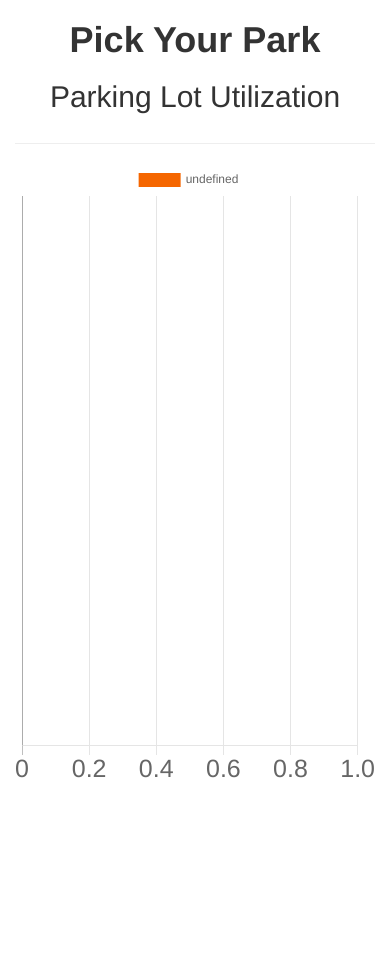
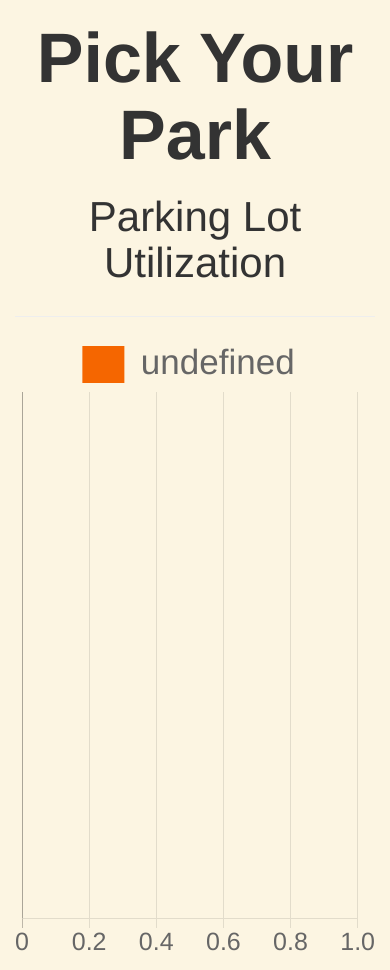
Before and after one commit to garceauemily/PickYourPark, a Django app: page / in a window 390 px wide. Before the commit the page ends 778 px from the top, so only its background shows below. Run offline with Django 4.2, Linux system fonts and the light colour scheme; data comes from the database, SQL or seed files in the repository; some libraries are stand-ins or nearby versions.

Commit message:
visual updates for mobile view

```diff
--- a/server/website/dashboard/templates/dashboard/index.html
+++ b/server/website/dashboard/templates/dashboard/index.html
@@ -17,10 +17,10 @@
 
 </head>
 
-<body class="container-fluid">
+<body class="container-fluid" style="background-color: #FCF5E2">
 <center class="row">
-	<h1><b>Pick Your Park</b></h1>
-	<h2>Parking Lot Utilization</h2>
+	<h1 style="font-size:500%;"><b>Pick Your Park</b></h1>
+	<h2 style="font-size:300%">Parking Lot Utilization</h2>
 </center>
 <hr />
 <div class="row">
@@ -45,7 +45,18 @@
 		console.log(error_data);
 	}
 	})
-
+	function titleSize() {
+		if(window.innerWidth >= 2*window.innerHeight) {
+			return window.innerHeight*.04;
+		}
+		return window.innerHeight*.03;
+	}
+	function bodySize() {
+		if(window.innerWidth >= 2*window.innerHeight) {
+			return window.innerHeight*.04;
+		}
+		return window.innerHeight*.025;
+	}h
 	function drawBarGraph(data, id) {
 	var labels = data.labels;
 	var chartLabel = data.chartLabel;
@@ -76,10 +87,14 @@
 		}]
 		},
 		options: {
+		tooltips: {
+			titleFontSize: titleSize(),
+			bodyFontSize: bodySize(),
+		},
 		responsive: true,
 		maintainAspectRatio: false,
 		animation: {
-			duration: 0
+			//duration: 0
 		},
 		indexAxis: 'y',
 		scales: {
@@ -101,13 +116,12 @@
 				}
 			}]
 		},
-		plugins: {
-			tooltip: {
-			},
-			legend: {
-				display: true
+		legend: {
+			display: true,
+			labels: {
+				fontSize: 35,
 			}
-		}
+		},
 		}
 	});
 	}
```
